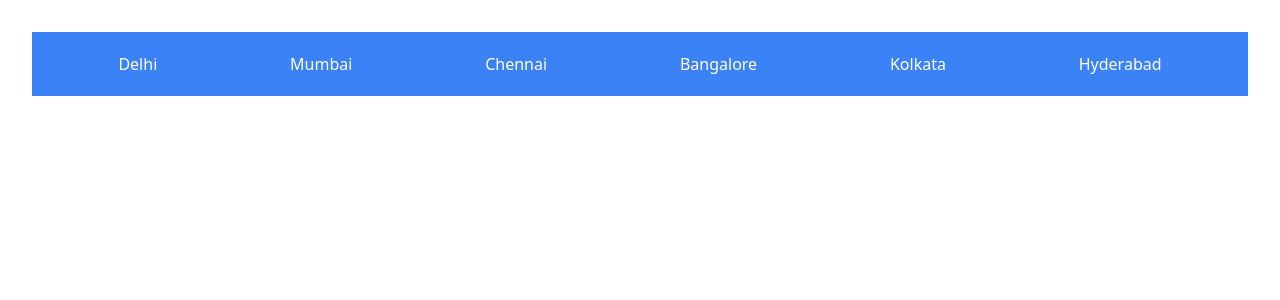
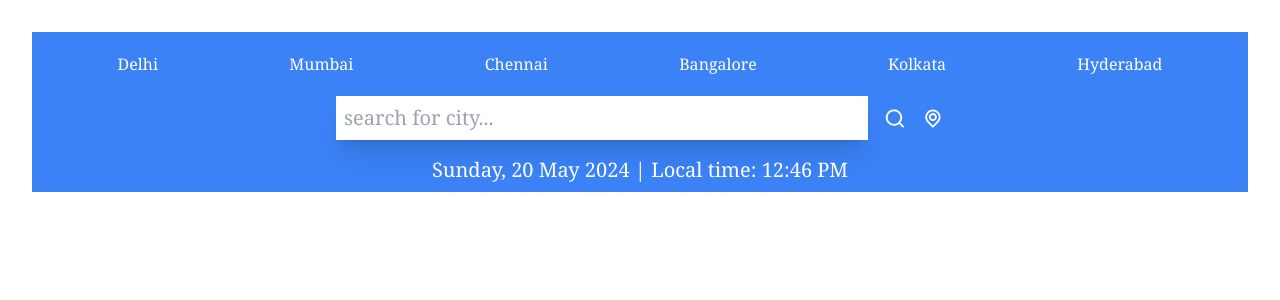
Before and after one commit to Utkarshat18/Weather_Monitoring, a React (Vite) app: page / in a window 1280 px wide. Shown: the top 300 px of the page. Built offline with nearby package versions, Linux system fonts and the light colour scheme.

Commit message:
Searchbar and Location

```diff
--- a/src/App.jsx
+++ b/src/App.jsx
@@ -1,14 +1,20 @@
 import './App.css'
 import UilReact from "@iconscout/react-unicons/icons/uil-react";
 import Navbar from './Component/Navbar/Navbar'
+import Searchbar from './Component/Searchbar/Searchbar'
+import DateTimeLocation from './Component/DateTimeLocation/DateTimeLocation'
+//import Container  from './Component/Container/Container';
 
 
 function App() {
 
   return (
-    <>
+    <div className='bg-blue-500 pb-2 font-serif'>
     <Navbar/>
-    </>
+    <Searchbar/>
+    <DateTimeLocation/>
+
+    </div>
   )
 }
 
--- /dev/null
+++ b/src/Component/DateTimeLocation/DateTimeLocation.jsx
@@ -0,0 +1,11 @@
+import React from 'react'
+
+function DateTimeLocation() {
+  return (
+    <div className='flex items-center justify-center mt-4'>
+    <p className='text-white text-xl'>Sunday, 20 May 2024 | Local time: 12:46 PM</p>
+    </div>
+  )
+}
+
+export default DateTimeLocation
--- a/src/Component/Navbar/Navbar.jsx
+++ b/src/Component/Navbar/Navbar.jsx
@@ -31,7 +31,7 @@ function Navbar() {
 
   return (
     <>
-    <div className='flex items-center justify-around bg-blue-500 p-5'>
+    <div className='flex items-center justify-around p-5'>
      {cities.map((city)=>(
        <button key={city.id} className='text-white '>{city.title}</button>
       ))}
--- /dev/null
+++ b/src/Component/Searchbar/Searchbar.jsx
@@ -0,0 +1,17 @@
+import React from 'react'
+import {UilSearch,UilLocationPoint} from "@iconscout/react-unicons";
+
+function Searchbar() {
+  return (
+    <div className='flex flex-row justify-center'>
+    <div className='flex flex-row w-2/4 items-center justify-center space-x-4'>
+    <input type='text' placeholder='Search for city...' className='text-xl font-light p-2 w-full shadow-xl focus:outline-none capitalize placeholder:lowercase'/>
+    <UilSearch size={25} className='text-white cursor-pointer'/>
+    <UilLocationPoint size={25} className='text-white cursor-pointer'/>
+    </div>
+    </div>
+
+  )
+}
+
+export default Searchbar
```
